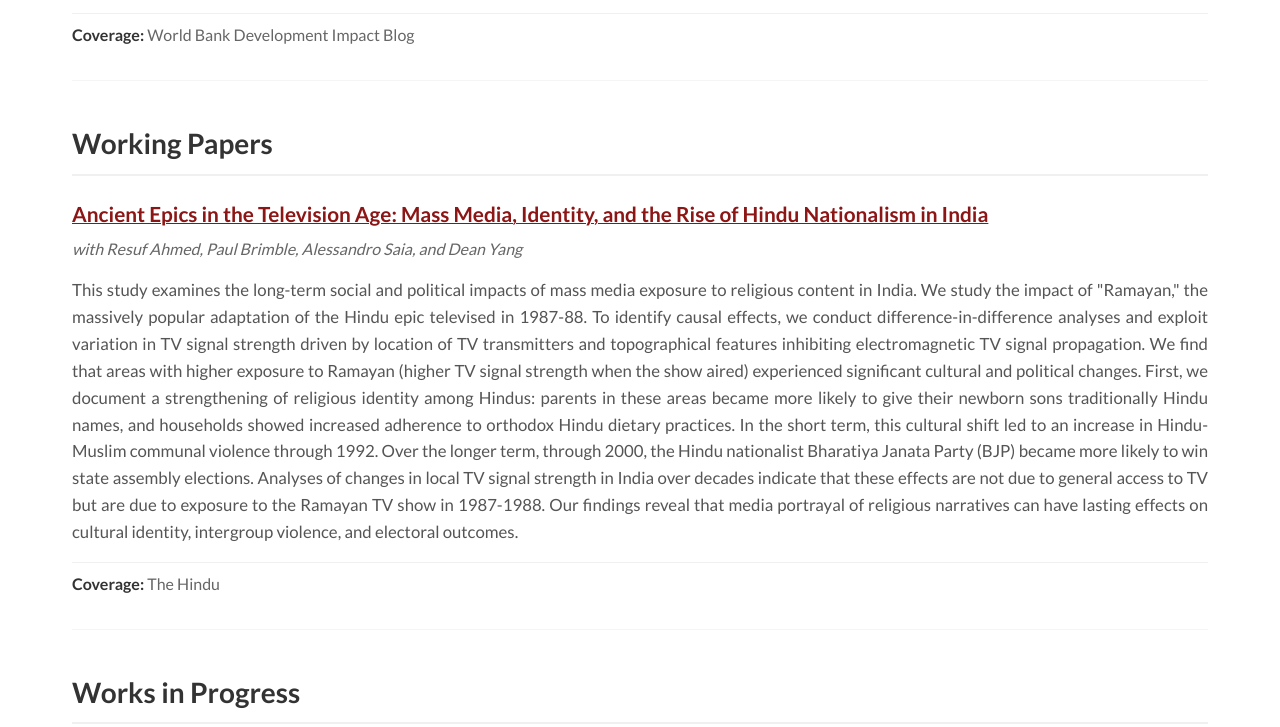
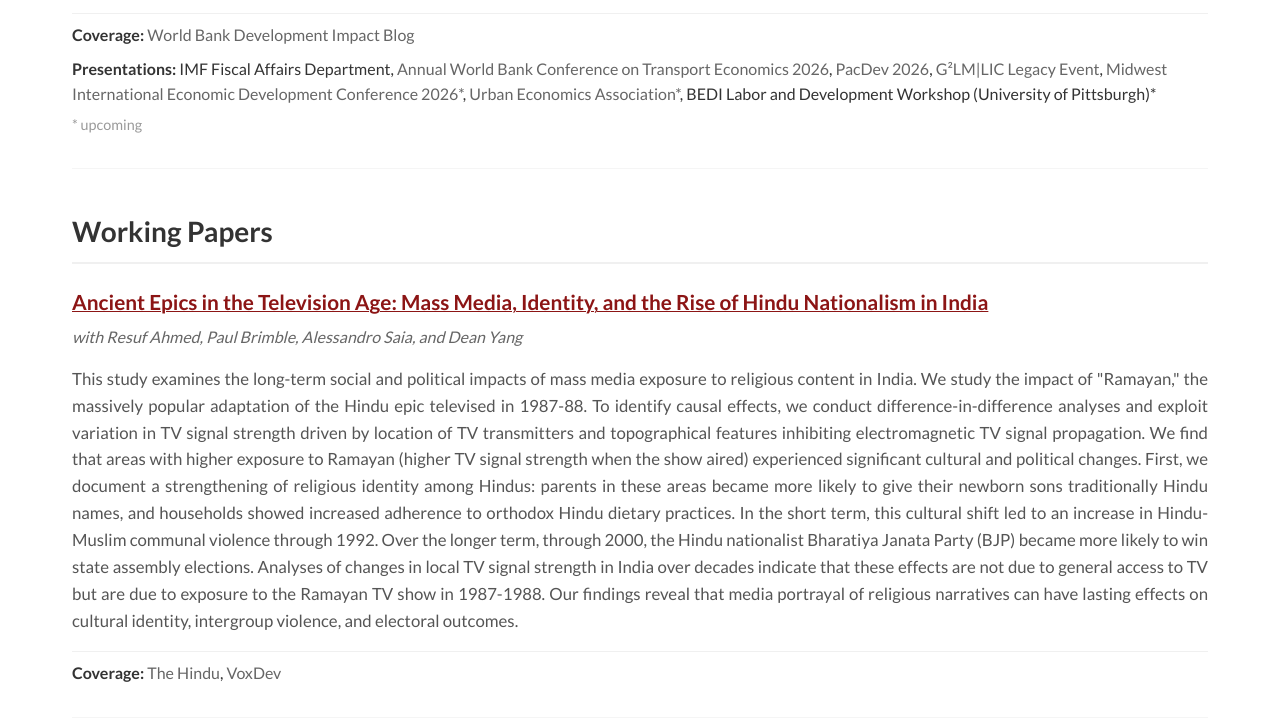
Before and after one commit to akhilajk/akhilajk.github.io, a plain HTML site: page index.html in a window 1280 px wide. Shown: the part 1116-1843 px from the top of the page. Drawn offline with Linux system fonts and the light colour scheme.

Commit message:
Update index.html with new presentation and coverage info
Added presentation details and coverage links for papers.

```diff
--- a/index.html
+++ b/index.html
@@ -465,6 +465,8 @@
                     Transportation infrastructure can improve workers' access to existing economic opportunities, but it can also reshape economic opportunity itself by influencing where and what kinds of firms locate. This paper studies how public transit infrastructure influences firm location, composition, and employment at the neighborhood level. We construct novel data tracking over one million establishment entries and employ both difference-in-differences and market access specifications, exploiting the phased expansion of the Delhi Metro Rail in India. Transit access increases firm entry near stations, with larger, established retail and service firms locating first and inducing subsequent entry of other firms. These patterns create new economic hubs in peripheral areas, increasing employment per capita, especially for women in a context of low baseline female labor force participation. Counterfactual decompositions using a quantitative spatial model with estimated gender-specific commute elasticities reveal that compositional shifts toward larger establishments and consumer-facing industries that ex-ante employ more women account for the majority of this differential employment effect. Understanding how infrastructure reshapes the demand side of the labor market is thus critical for predicting and enhancing its distributional impacts.                </p>
                 <div class="paper-coverage">
                     <p><strong>Coverage:</strong> <a href="https://blogs.worldbank.org/en/impactevaluations/what-if-the-train-brought-the-job-to-you--how-public-transit-mov" target="_blank" class="coverage-link">World Bank Development Impact Blog</a></p>
+                    <p style="margin-top:0.5rem;"><strong>Presentations:</strong> IMF Fiscal Affairs Department, <a href="https://www.worldbank.org/en/events/2026/03/13/annual-world-bank-conference-on-transport-economics-2026#tabs-09289761dc-item-3f3cf79d10-tab" target="_blank" class="coverage-link">Annual World Bank Conference on Transport Economics 2026</a>, <a href="https://pacdev.ucdavis.edu/" target="_blank" class="coverage-link">PacDev 2026</a>, <a href="https://g2lm-lic.iza.org/wp-content/uploads/2026/02/2026_03_22_Program-Final-Event-G2LM-LIC.pdf" target="_blank" class="coverage-link">G²LM|LIC Legacy Event</a>, <a href="https://editorialexpress.com/conference/mwiedc/program/mwiedc.html" target="_blank" class="coverage-link">Midwest International Economic Development Conference 2026*</a>, <a href="https://urbaneconomics.org/meetings/emuea2026/" target="_blank" class="coverage-link">Urban Economics Association*</a>, BEDI Labor and Development Workshop (University of Pittsburgh)*</p>
+                    <p style="margin-top:0.4rem; font-size:0.9rem; color:#999;">* upcoming</p>
                 </div>
             </div>
 
@@ -476,7 +478,7 @@
                     This study examines the long-term social and political impacts of mass media exposure to religious content in India. We study the impact of "Ramayan," the massively popular adaptation of the Hindu epic televised in 1987-88. To identify causal effects, we conduct difference-in-difference analyses and exploit variation in TV signal strength driven by location of TV transmitters and topographical features inhibiting electromagnetic TV signal propagation. We find that areas with higher exposure to Ramayan (higher TV signal strength when the show aired) experienced significant cultural and political changes. First, we document a strengthening of religious identity among Hindus: parents in these areas became more likely to give their newborn sons traditionally Hindu names, and households showed increased adherence to orthodox Hindu dietary practices. In the short term, this cultural shift led to an increase in Hindu-Muslim communal violence through 1992. Over the longer term, through 2000, the Hindu nationalist Bharatiya Janata Party (BJP) became more likely to win state assembly elections. Analyses of changes in local TV signal strength in India over decades indicate that these effects are not due to general access to TV but are due to exposure to the Ramayan TV show in 1987-1988. Our findings reveal that media portrayal of religious narratives can have lasting effects on cultural identity, intergroup violence, and electoral outcomes.
                 </p>
                 <div class="paper-coverage">
-                    <p><strong>Coverage:</strong> <a href="https://www.thehindu.com/society/how-the-ramayan-tv-show-helped-shape-a-singular-nationwide-hindu-identity/article69202807.ece" target="_blank" class="coverage-link">The Hindu</a></p>
+                    <p><strong>Coverage:</strong> <a href="https://www.thehindu.com/society/how-the-ramayan-tv-show-helped-shape-a-singular-nationwide-hindu-identity/article69202807.ece" target="_blank" class="coverage-link">The Hindu</a>, <a href="https://voxdev.org/topic/institutions-political-economy/sunday-morning-broadcast-changed-indian-democracy" target="_blank" class="coverage-link">VoxDev</a></p>
                 </div>
             </div>
 
```
